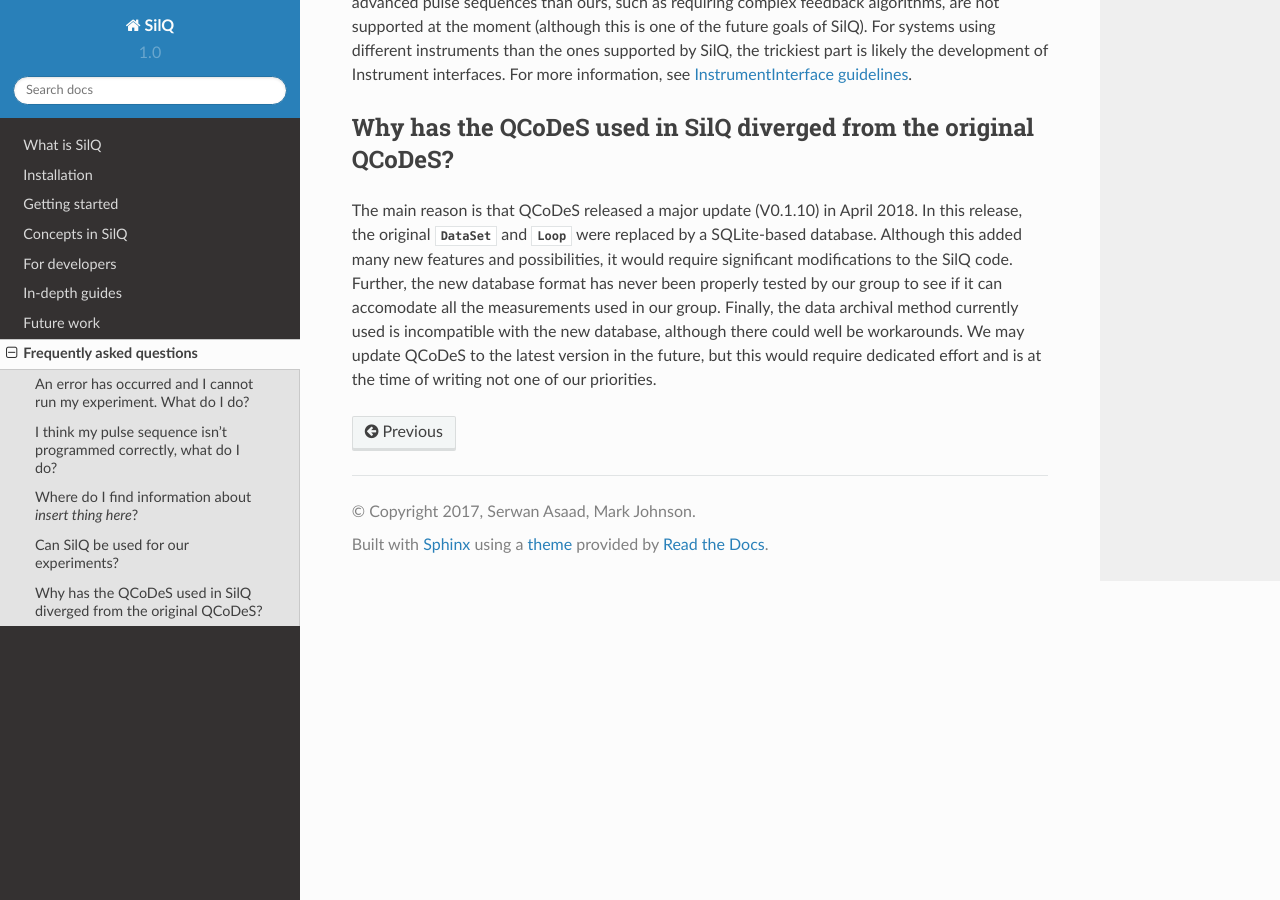
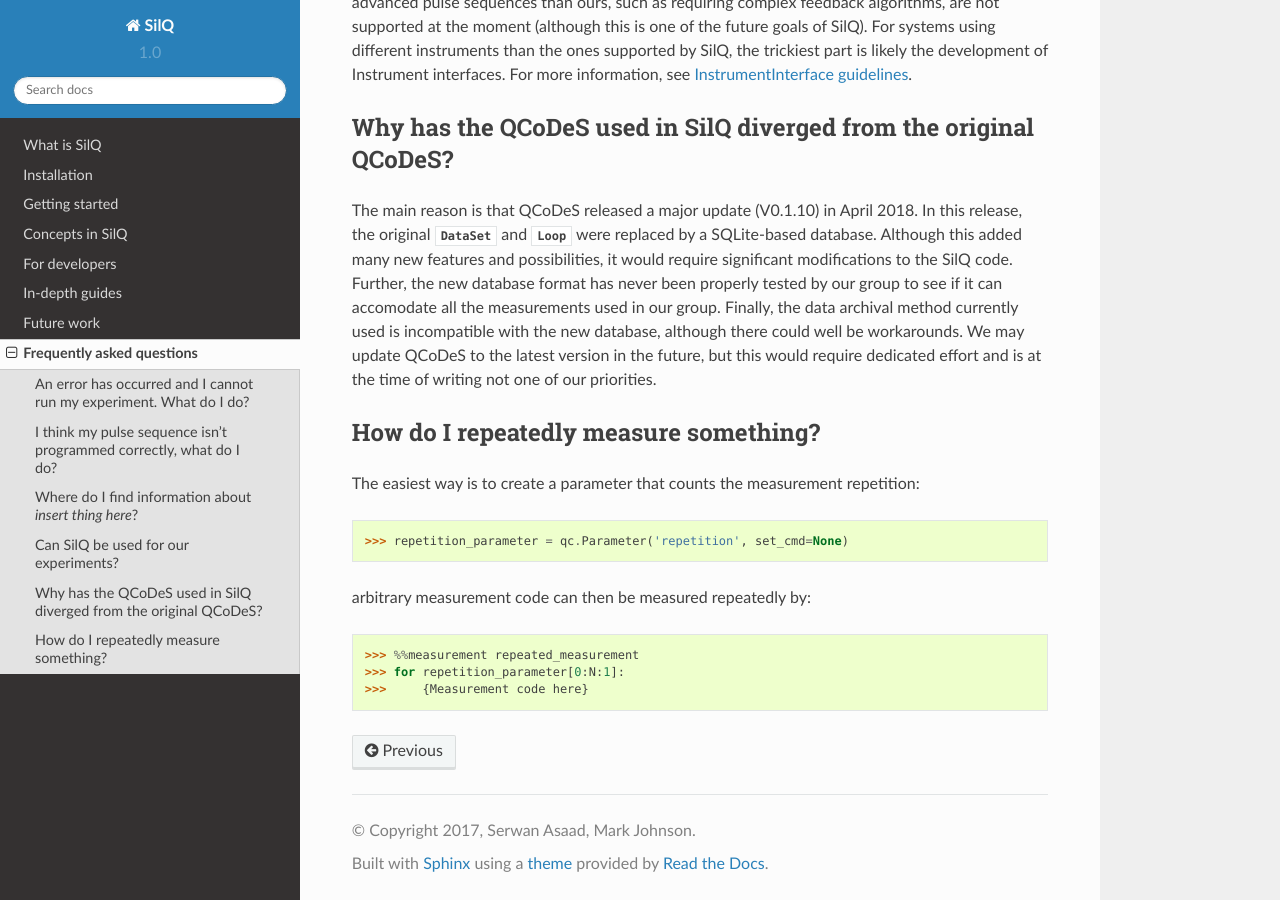
Before and after one commit to nulinspiratie/SilQ, a Sphinx documentation site: the page built from documentation/docs/FAQ.rst, in a window 1280 px wide and 900 px high, scrolled down 1584 px. Built offline with Sphinx 7.4.7 and the Read the Docs theme 2.0.0, drawn with Linux system fonts in a browser that asks for light colours.

Commit message:
doc: add to FAQ

```diff
--- a/documentation/docs/FAQ.rst
+++ b/documentation/docs/FAQ.rst
@@ -100,3 +100,17 @@ database, although there could well be workarounds.
 We may update QCoDeS to the latest version in the future, but this would
 require dedicated effort and is at the time of writing not one of our
 priorities.
+
+
+======================================
+How do I repeatedly measure something?
+======================================
+The easiest way is to create a parameter that counts the measurement repetition:
+
+>>> repetition_parameter = qc.Parameter('repetition', set_cmd=None)
+
+arbitrary measurement code can then be measured repeatedly by:
+
+>>> %%measurement repeated_measurement
+>>> for repetition_parameter[0:N:1]:
+>>>     {Measurement code here}
```
